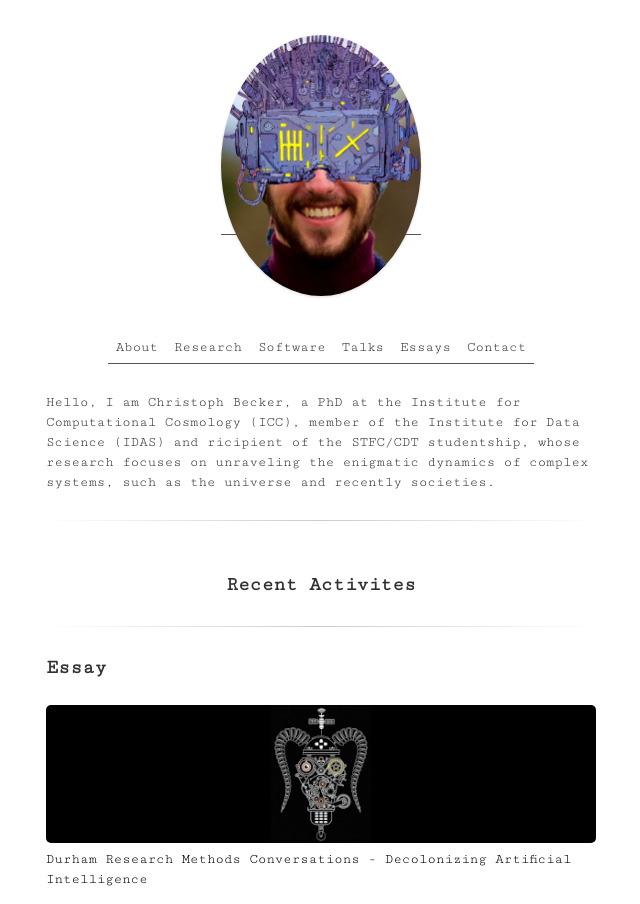
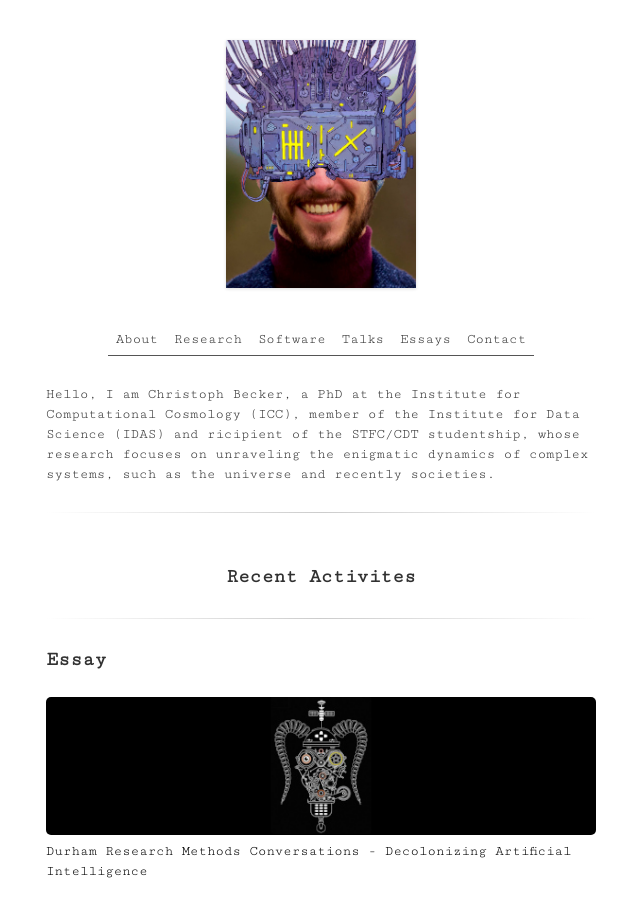
Before and after one commit to Christovis/Christovis.github.io, a Jekyll site: the page built from index.html, in a window 1280 px wide. Shown: the top 904 px of the page, without its empty margins (319-959 px from the left). Built offline with Jekyll 4.4.1, drawn with Linux system fonts in a browser that asks for light colours.

Commit message:
change logo from ellipse to square

```diff
--- a/_sass/main.scss
+++ b/_sass/main.scss
@@ -64,8 +64,8 @@
     display: block;
     text-align: center;
     border: 0;
-    //border-radius: 5px;
-    //margin: 30px 0;
+    border-radius: 5px;
+    margin: 30px 0;
   }
 }
 mark {
@@ -131,16 +131,15 @@
     height: 200px;
     width: 200px;
     font-size: 1.5em;
-    //border-radius: 100%;
+    border-radius: 100%;
     display: inline-block;
     text-align: center;
     line-height: 200px;
-    //border: 5px solid #fff;
+    border: 5px solid #fff;
     box-sizing: border-box;
     &:hover,
     &:focus {
-      background: #fff;
-      // background: #f14e32;
+      background: #f14e32;
     }
     &:hover + .logo-prompt,
     &:focus + .logo-prompt {
@@ -148,9 +147,9 @@
     }
     .logo-avatar {
       box-shadow: 0 1px 3px rgba(0, 0, 0, 0.15);
-      -webkit-border-radius: 50%;
-      -moz-border-radius: 50%;
-      border-radius: 50%;
+      //-webkit-border-radius: 50%;
+      //-moz-border-radius: 50%;
+      //border-radius: 50%;
     }
     @media (max-width : 480px) {&:hover + .logo-prompt,
       &:focus + .logo-prompt {
```
